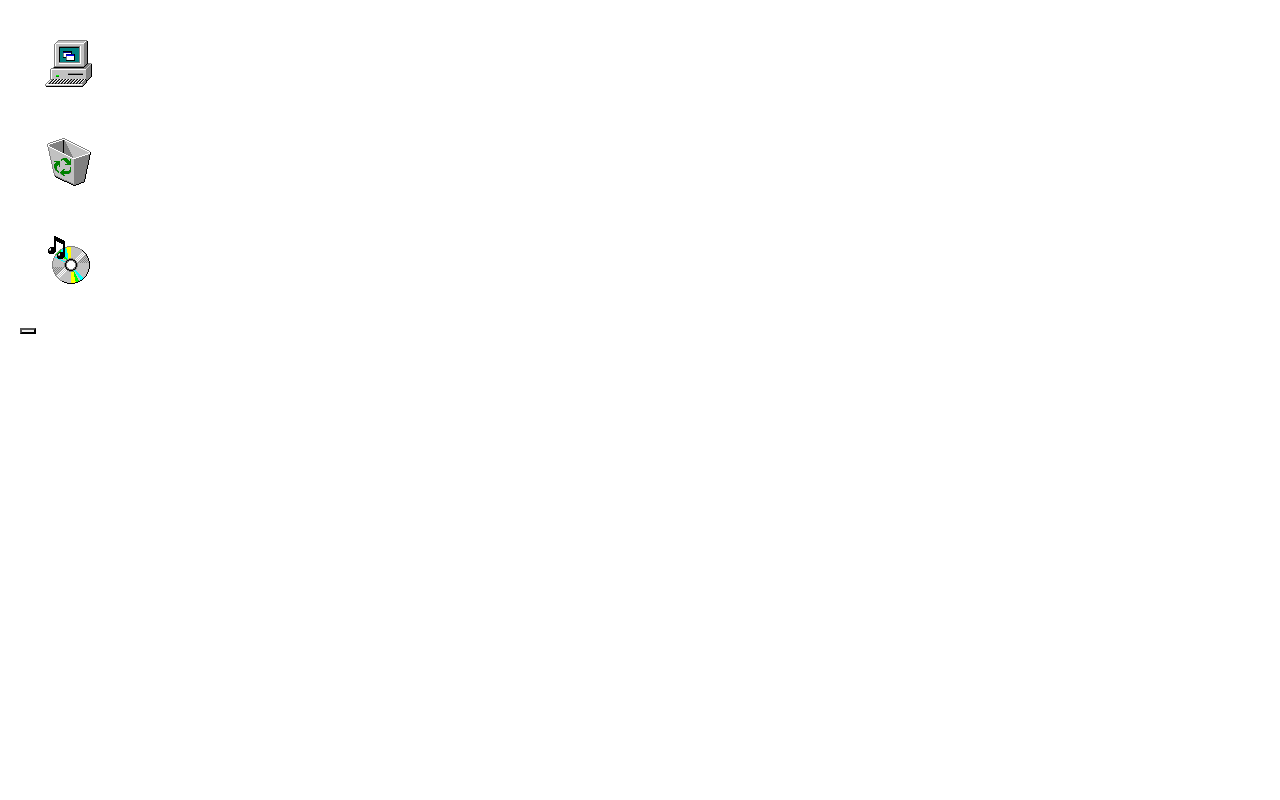
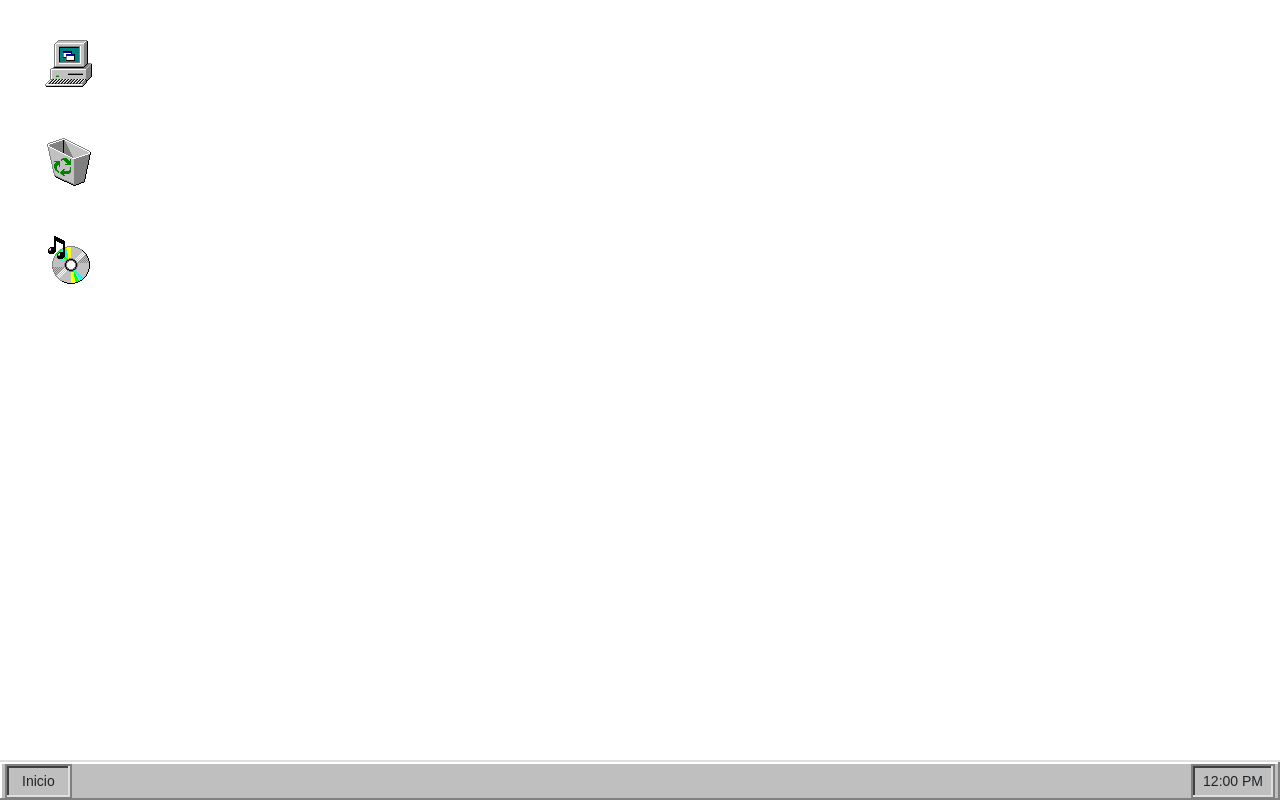
Before and after one commit to spkide/retro-windows, a website built with Parcel: page my-project/src/index.html in a window 1280 px wide. Built offline with nearby package versions, Linux system fonts and the light colour scheme; files whose address does not match are found by name.

Commit message:
version.2.2.3

```diff
--- a/my-project/src/index.html
+++ b/my-project/src/index.html
@@ -5,6 +5,7 @@
     <meta name="viewport" content="width=device-width, initial-scale=1.0">
     <link rel="stylesheet" href="https://stackpath.bootstrapcdn.com/bootstrap/4.4.1/css/bootstrap.min.css" integrity="sha384-Vkoo8x4CGsO3+Hhxv8T/Q5PaXtkKtu6ug5TOeNV6gBiFeWPGFN9MuhOf23Q9Ifjh" crossorigin="anonymous">
     <link rel="stylesheet" href="scss/styles.scss">
+    <link rel="icon" href="img/computer_explorer_cool-0.png" type="x-icon/image">
     <title>PixelVerse</title>
 </head>
 <body>
@@ -20,37 +21,14 @@
                     <img src="img/cd_audio_cd_a-4.png" alt="Música" class="iconos">
                 </a>
             </div>
-                <div id="webampModal">
-                    <button id="closeModal"></button>
-                    <div id="webampContainer"></div>
-                </div>
+            <div class="barra98">
+                <div class="inicio">Inicio</div>
+                <div class="espacio"></div>
+                <div class="hora">12:00 PM</div>
+              </div>
     </div>
       <script src="https://unpkg.com/webamp@1.4.2/built/webamp.bundle.min.js"></script>
       <script>
-           document.getElementById("openWebamp").addEventListener("click", function(event) {
-            event.preventDefault();
-
-            // Muestra el modal
-            document.getElementById("webampModal").style.display = "block";
-
-            // Si Webamp no ha sido creado, lo inicializa
-            if (!window.webamp) {
-                window.webamp = new Webamp({
-                    initialTracks: [
-                        {
-                            metaData: { artist: "Artista", title: "Canción" },
-                            url: "ruta/a/tu/musica.mp3" // Cambia esto por tu archivo MP3
-                        }
-                    ]
-                });
-                webamp.renderWhenReady(document.getElementById("webampContainer"));
-            }
-        });
-
-        // Botón para cerrar el modal
-        document.getElementById("closeModal").addEventListener("click", function() {
-            document.getElementById("webampModal").style.display = "none";
-        });
       </script>
 </body>
 </html>
--- a/my-project/src/scss/styles.scss
+++ b/my-project/src/scss/styles.scss
@@ -46,3 +46,44 @@ body{
     width: 40%;
     height: 40%;
 }
+.barra98 {
+    position: fixed;
+    bottom: 0;
+    left: 0;
+    width: 100%;
+    height: 40px;
+    background: #bfbfbf;
+    border-top: 2px solid #dfdfdf;
+    box-shadow: inset -2px -2px #808080, inset 2px 2px #ffffff;
+    display: flex;
+    align-items: center;
+    padding: 5px;
+  }
+
+  .inicio {
+    background: #bfbfbf;
+    border: 2px solid #808080;
+    box-shadow: inset -2px -2px #dfdfdf, inset 2px 2px #404040;
+    padding: 5px 15px;
+    font-family: "MS Sans Serif", sans-serif;
+    font-size: 14px;
+    cursor: pointer;
+  }
+
+  .inicio:hover {
+    background: #dfdfdf;
+    box-shadow: inset -2px -2px #404040, inset 2px 2px #ffffff;
+  }
+
+  .espacio {
+    flex-grow: 1;
+  }
+
+  .hora {
+    background: #bfbfbf;
+    border: 2px solid #808080;
+    box-shadow: inset -2px -2px #dfdfdf, inset 2px 2px #404040;
+    padding: 5px 10px;
+    font-family: "MS Sans Serif", sans-serif;
+    font-size: 14px;
+  }
```
Also changed, not shown: my-project/dist/index.html, my-project/src/img/fe4c439f3a1be55b255b19718bd01c52.gif (added), 2 other files.
